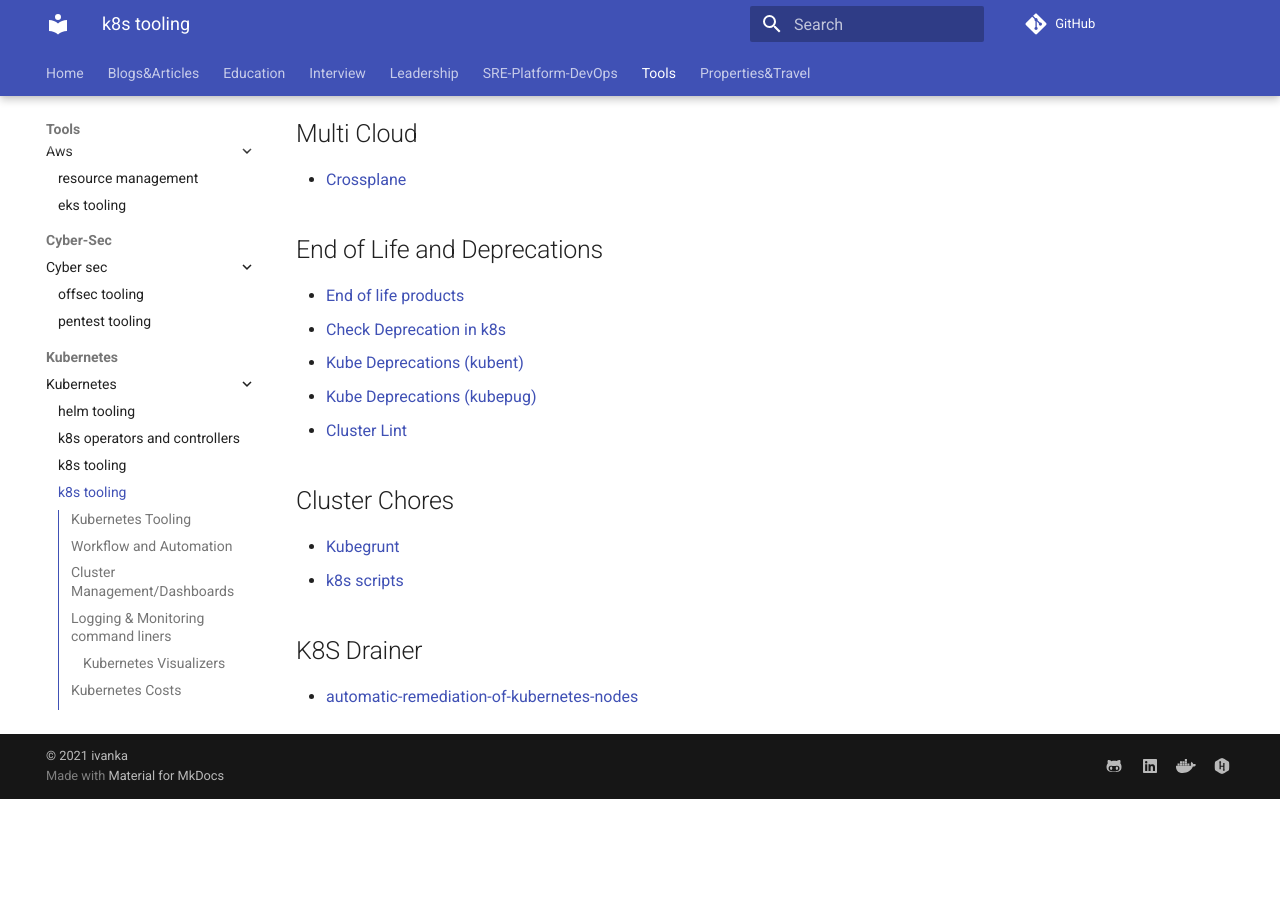
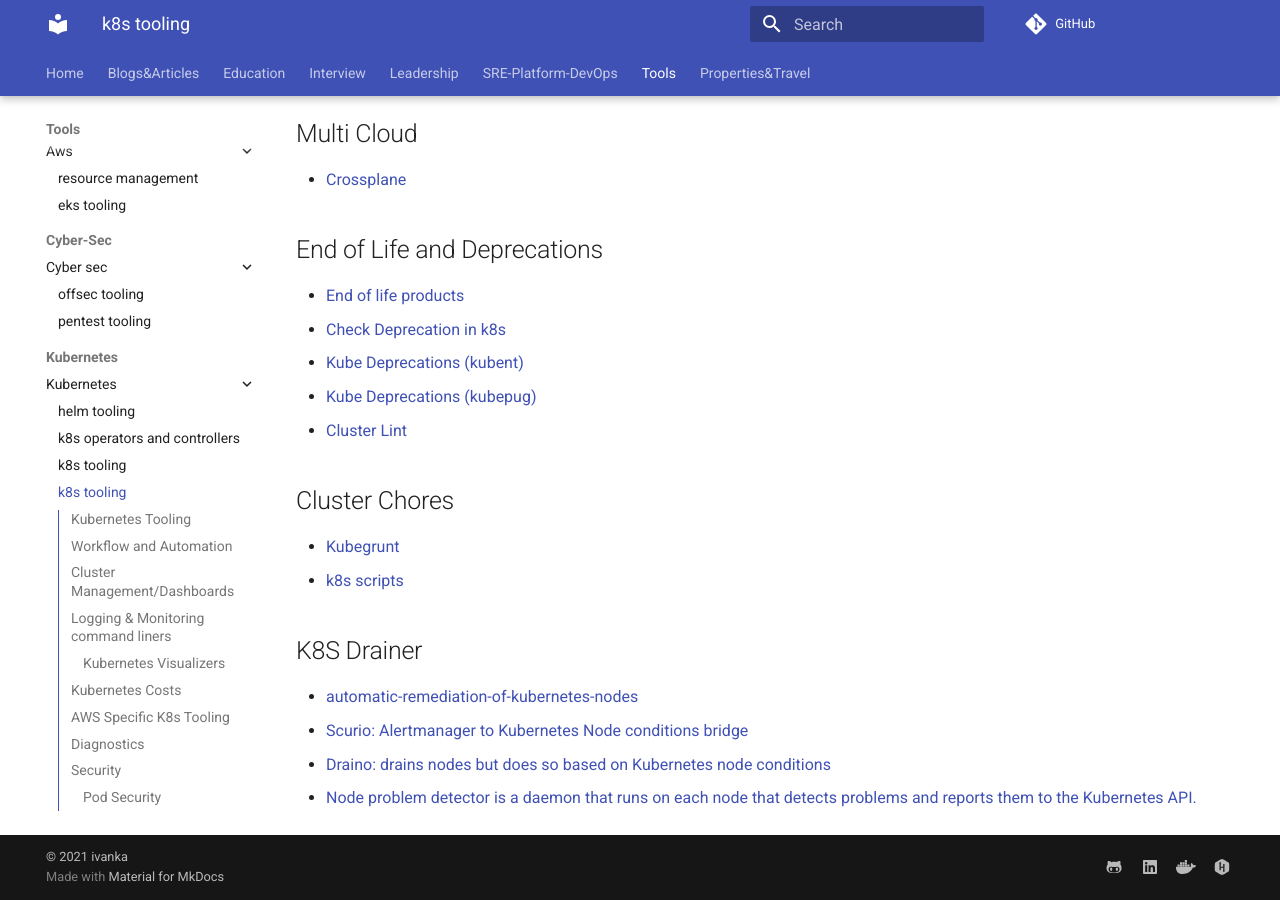
Before and after one commit to ivankatliarchuk/knowledge-base, an MkDocs documentation site: the page built from docs/tools/kubernetes/k8s.md, in a window 1280 px wide and 900 px high, scrolled down 4799 px. Built offline with MkDocs 1.6.1 and Material for MkDocs 9.7.7, drawn with Linux system fonts in a browser that asks for light colours; comment, search, counter and statistics services are not loaded; before the commit the page ends 5598 px from its top, so only the background shows below that.

Commit message:
added k8s drainers
Signed-off-by: ivan katliarchuk <ivan.katliarchuk@gmail.com>

```diff
--- a/docs/tools/kubernetes/k8s.md
+++ b/docs/tools/kubernetes/k8s.md
@@ -178,3 +178,6 @@
 ## K8S Drainer
 
 - [automatic-remediation-of-kubernetes-nodes](https://blog.cloudflare.com/automatic-remediation-of-kubernetes-nodes/)
+- [Scurio: Alertmanager to Kubernetes Node conditions bridge ](https://github.com/cloudflare/sciuro)
+- [Draino: drains nodes but does so based on Kubernetes node conditions](https://github.com/planetlabs/draino)
+- [Node problem detector is a daemon that runs on each node that detects problems and reports them to the Kubernetes API.](https://github.com/kubernetes/node-problem-detector)
```
